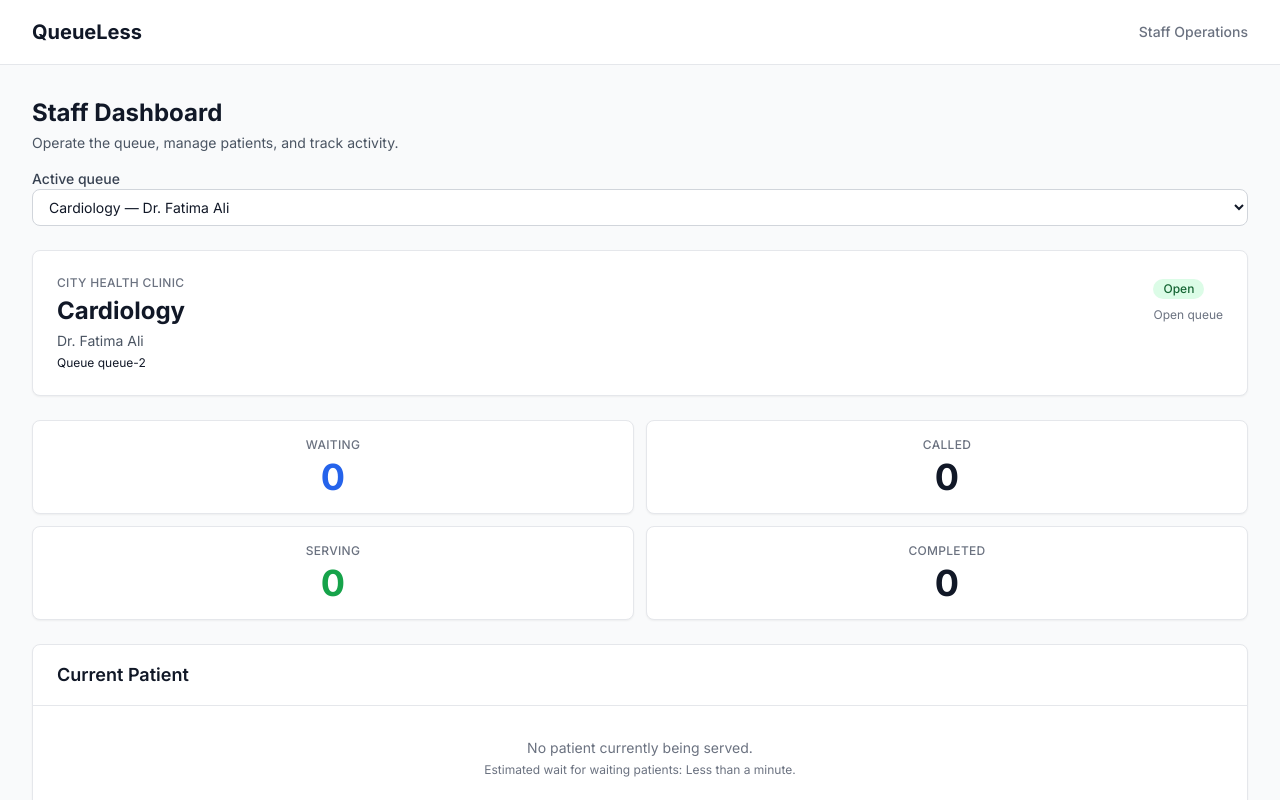
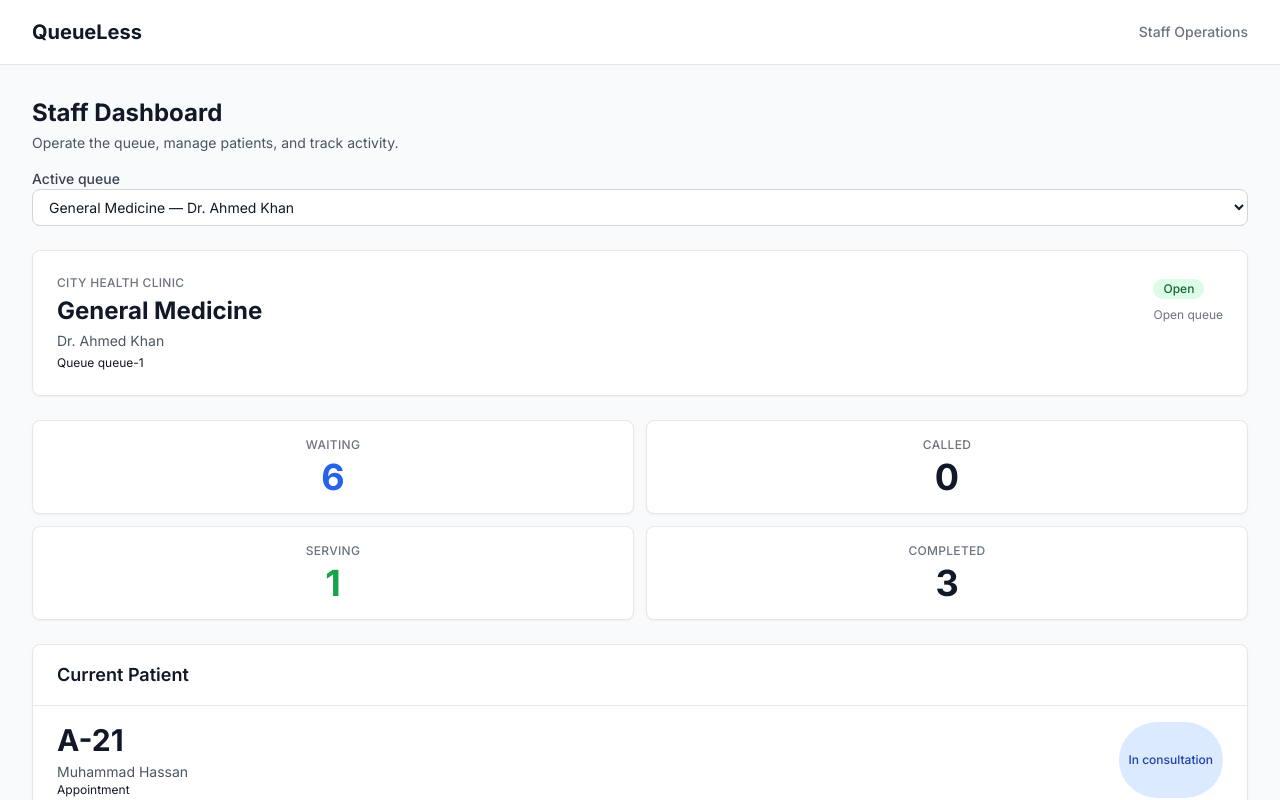
Before and after one commit to TabiqZargar/QueueLess, a Next.js app: page /staff/dashboard in a window 1280 px wide. Shown: the top 800 px of the page. Built offline with nearby package versions, Linux system fonts and the light colour scheme.

Commit message:
refactor: default staff dashboard to most recently active queue

```diff
--- a/src/app/(staff)/staff/dashboard/page.tsx
+++ b/src/app/(staff)/staff/dashboard/page.tsx
@@ -21,7 +21,9 @@ export default async function StaffDashboardPage({
     (requestedQueueId &&
       queues.some((q) => q.id === requestedQueueId) &&
       requestedQueueId) ||
-    queues.find((q) => q.status === "ACTIVE")?.id ||
+    [...queues]
+      .sort((a, b) => b.updatedAt.getTime() - a.updatedAt.getTime())
+      .find((q) => q.status === "ACTIVE")?.id ||
     queues[0]?.id ||
     "";
 
```
